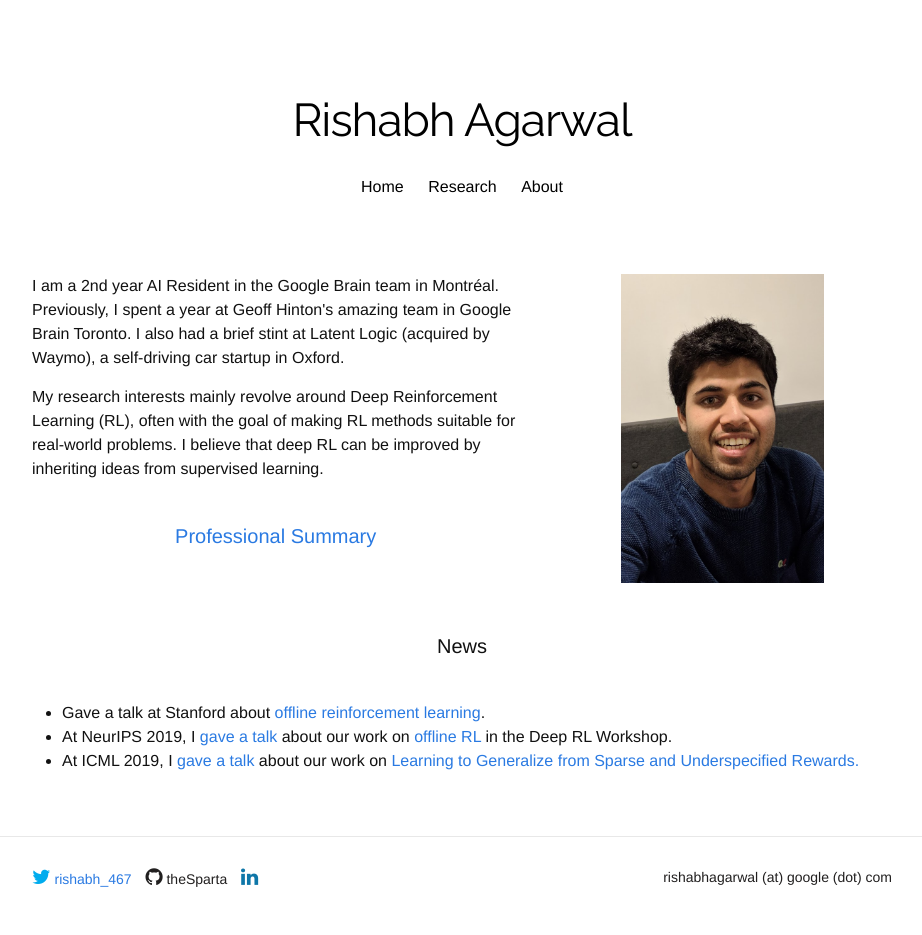
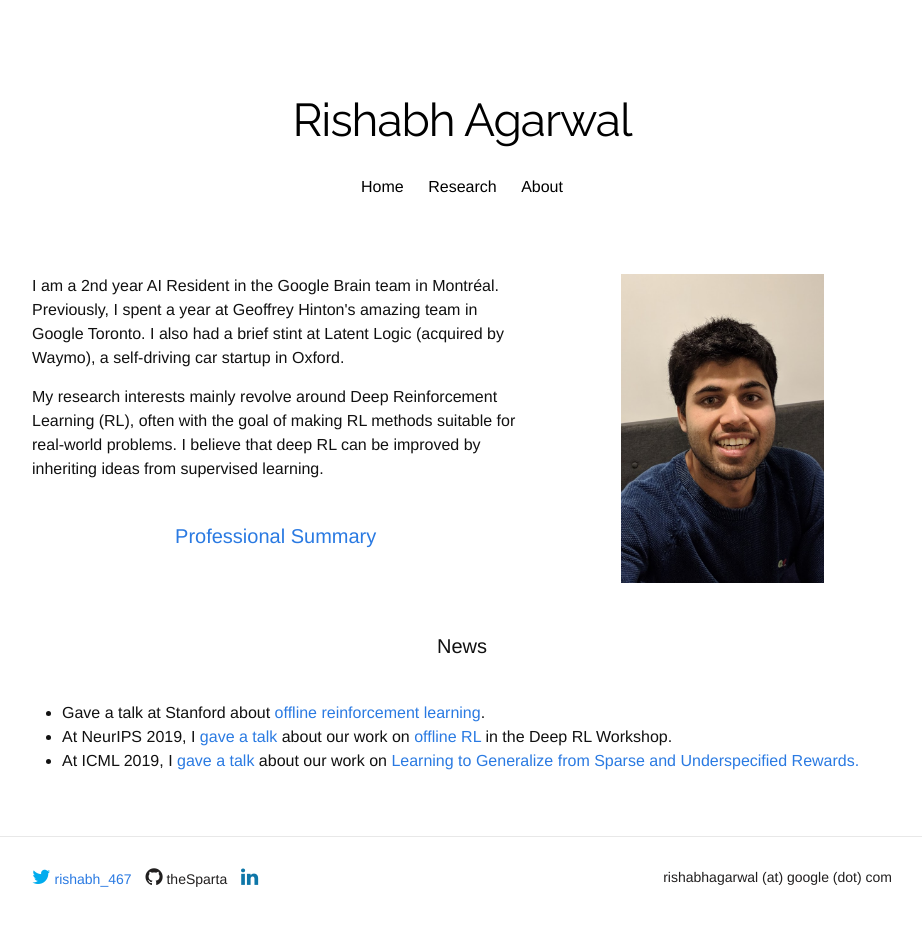
Before and after one commit to agarwl/agarwl.github.io, a Jekyll site: the page built from index.html, in a window 1280 px wide. Shown: the whole page, without its empty margins (178-1100 px from the left). Built offline with Jekyll 4.4.1, drawn with Linux system fonts in a browser that asks for light colours; nearby versions of some CDN libraries; some web fonts are replaced.

Commit message:
Update index.html

```diff
--- a/index.html
+++ b/index.html
@@ -6,7 +6,7 @@ title: "Rishabh Agarwal"
 
 <div class="row">
 	<div class="seven columns">
-		<p> I am a 2nd year AI Resident in the Google Brain team in Montréal. Previously, I spent a year at Geoff Hinton's amazing team in Google Brain Toronto. I also had a brief stint at Latent Logic (acquired by Waymo), a self-driving car startup in Oxford.</p>
+		<p> I am a 2nd year AI Resident in the Google Brain team in Montréal. Previously, I spent a year at Geoffrey Hinton's amazing team in Google Toronto. I also had a brief stint at Latent Logic (acquired by Waymo), a self-driving car startup in Oxford.</p>
 
 		<p> My research interests mainly revolve around Deep Reinforcement Learning (RL), often with the goal of making RL methods suitable for real-world problems. I believe that deep RL can be improved by inheriting ideas from supervised learning.</p>
 
```
